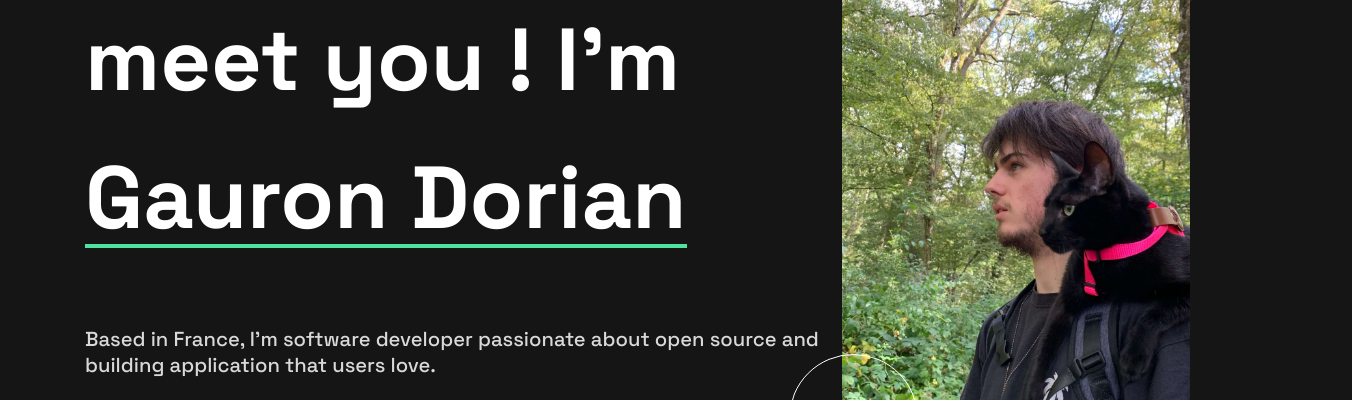
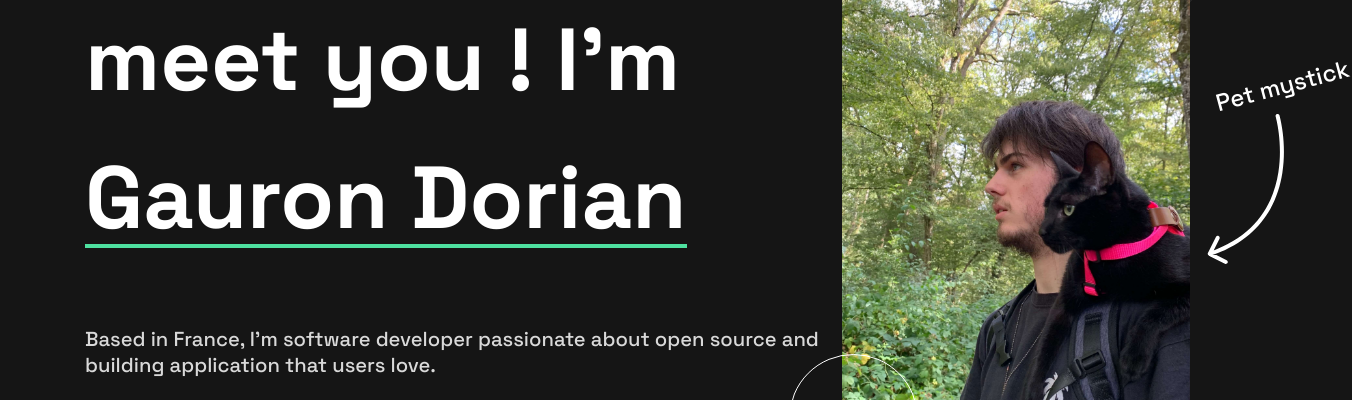
Before and after one commit to Michelprogram/portofolio, an Astro site: page / in a window 1280 px wide. Shown: the part 258-658 px from the top of the page, 1352 px wide, since content can reach past the window. Built offline with nearby package versions, Linux system fonts and the light colour scheme; Astro itself is replaced by a stand-in of ours.

Commit message:
:sparkles: Pet mystick & observer

```diff
--- a/src/components/Hero.astro
+++ b/src/components/Hero.astro
@@ -3,6 +3,7 @@ import { Image } from "astro:assets";
 import FrontPicture from "../images/me.jpg";
 
 import Circle from "../images/circle.svg";
+import Arrow from "../images/arrow.svg";
 
 const hobbies = [
   {
@@ -27,6 +28,10 @@ const hobbies = [
 <section class="hero">
   <div class="wrapper hero__wrapper">
     <Image src={Circle} class="hero__circle hero__decoration" alt="Circle" />
+    <div class="hero__arrow hero__decoration">
+      <p>Pet mystick</p>
+      <Image src={Arrow} alt="Arrow" />
+    </div>
     <picture class="hero__container">
       <div class="hero__picture">
         <div class="hero__picture__front">
@@ -55,6 +60,7 @@ const hobbies = [
             </p>
           </div>
           <div class="music">
+            <p>Song of the moment</p>
             <iframe
               style="border-radius: 12px"
               src="https://open.spotify.com/embed/track/6kh17zXl4MM4AzSeJP02hB?utm_source=generator"
@@ -95,6 +101,29 @@ const hobbies = [
     &__decoration {
       position: absolute;
       z-index: -1;
+    }
+
+    &__arrow {
+      display: none;
+
+      //Desktop 348 x 766
+      @media (min-width: px-to-rem(1280px)) {
+        display: flex;
+        flex-direction: column;
+        gap: 15px;
+        right: -14%;
+        top: 28%;
+
+        p {
+          color: $text-1;
+          font-size: 1.5rem;
+          rotate: -15deg;
+        }
+
+        img {
+          rotate: 45deg;
+        }
+      }
     }
 
     &__circle {
@@ -236,6 +265,7 @@ const hobbies = [
         flex-direction: row-reverse;
         margin-top: 60px;
         gap: 5px;
+        overflow-x: visible;
       }
     }
 
--- a/src/components/Skill.astro
+++ b/src/components/Skill.astro
@@ -155,6 +155,9 @@ import { Image } from "astro:assets";
       const skills = document.querySelectorAll(".skills__title");
       skills.forEach((sk) => sk.classList.remove("skills__title__appear"));
     },
+    options: {
+      threshold: 0.2,
+    },
   };
 
   new Observer(skill, observerSkillOptions).Run();
--- a/src/utils/utils.ts
+++ b/src/utils/utils.ts
@@ -5,6 +5,7 @@ type Target = HTMLElement | Array<HTMLElement>;
 export type ObserverOption = {
   actionOnAppear: Function;
   actionOnLeave: Function;
+  options?: IntersectionObserverInit;
 };
 
 export class Observer {
@@ -22,7 +23,7 @@ export class Observer {
         if (tr.isIntersecting) this.option.actionOnAppear();
         if (!tr.isIntersecting) this.option.actionOnLeave();
       });
-    });
+    }, this.option.options);
 
     if (this.target instanceof HTMLElement) {
       observer.observe(this.target);
```
Also changed, not shown: src/images/arrow.svg (added).
